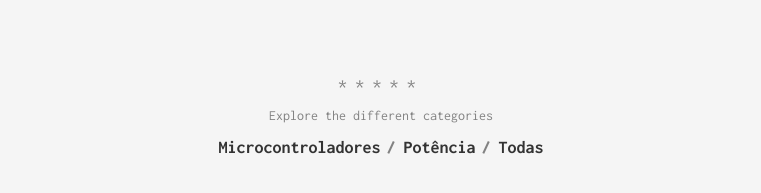
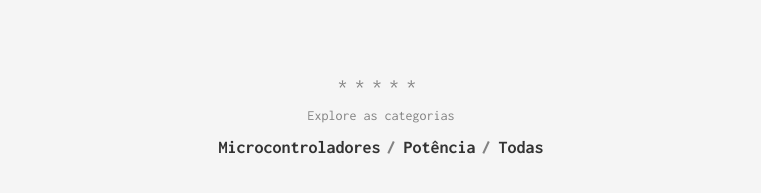
Before and after one commit to phckopper/marcohab.github.io, a Jekyll site: the page built from index.html, in a window 1280 px wide. Shown: the part 345-538 px from the top of the page, without its empty margins (259-1020 px from the left). Built offline with Jekyll 4.4.1, drawn with Linux system fonts in a browser that asks for light colours.

Commit message:
Fixed translation

```diff
--- a/_includes/page/explore.html
+++ b/_includes/page/explore.html
@@ -1,6 +1,6 @@
 <div class="explore">
     <div class="explore__devider">*****</div>
-    <div class="explore__label">Explore the different categories</div>
+    <div class="explore__label">Explore as categorias</div>
     <ul class="categories">
         {% for category in site.data.categories %}
             <li class="categories__item"><a href="{{ '/categories/' | append: category.slug | prepend: site.baseurl }}">{{ category.name }}</a></li>
```
